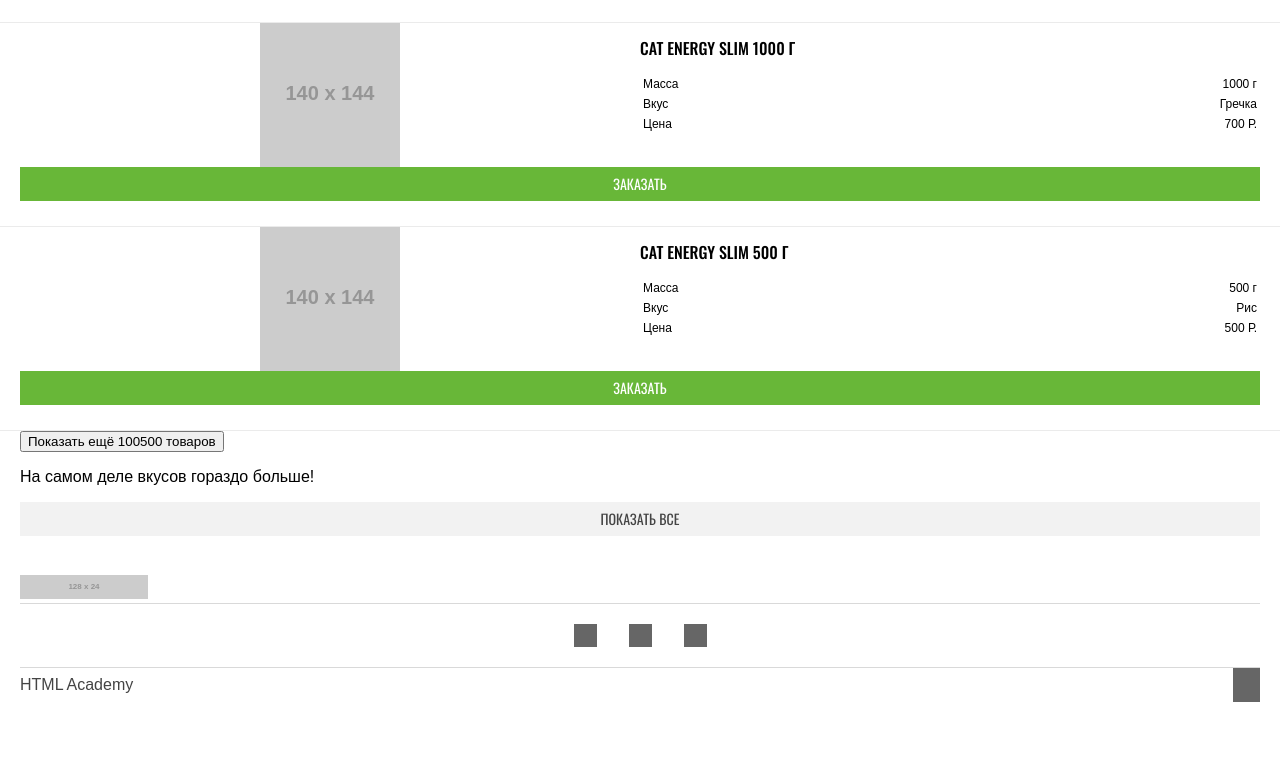
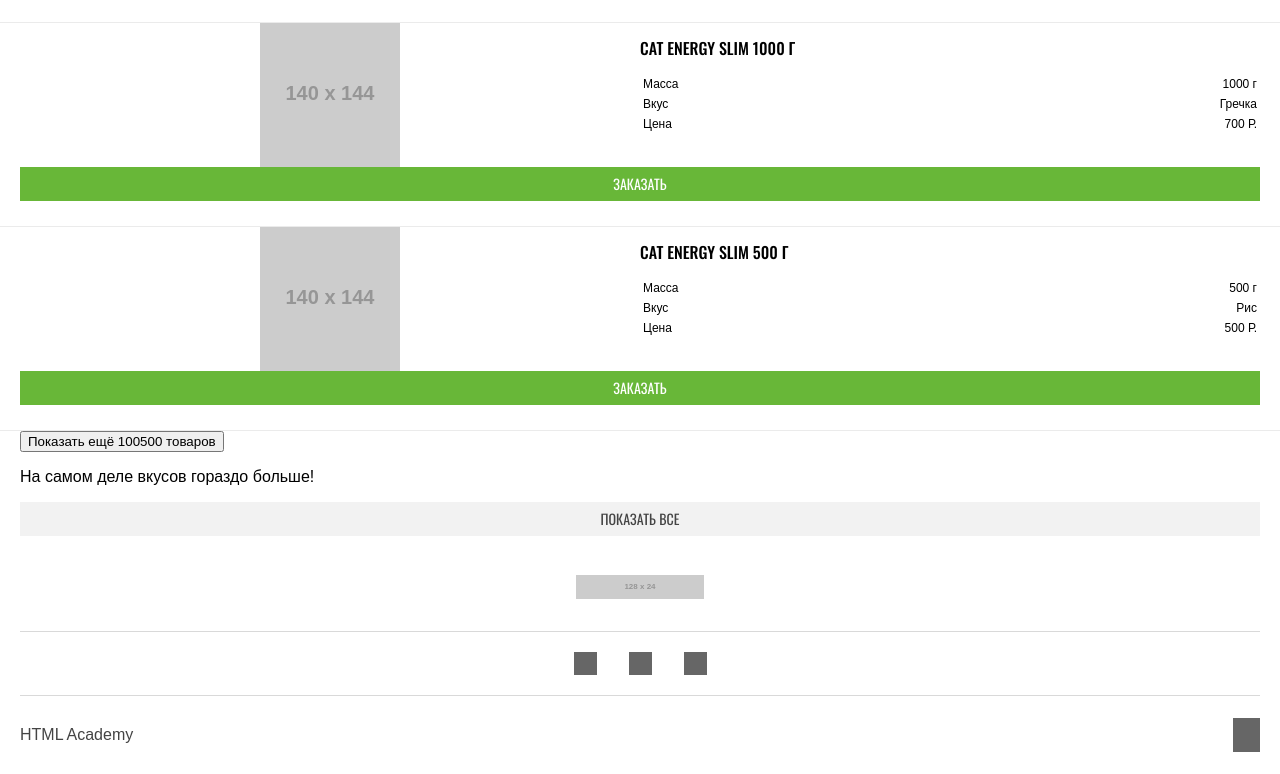
Before and after one commit to nikitasech/cat-energy, a website: page source/catalog.html in a window 1280 px wide. Shown: the part 1353-2127 px from the top of the page. Before the commit the page ends 2055 px from the top, so only its background shows below. Drawn offline with nearby package versions, Linux system fonts and the light colour scheme; files that its build step writes are made by us from their sources; placeholder pictures from the web are drawn by us.

Commit message:
Привёл футер на всех страницах к единному виду

```diff
--- a/source/catalog.html
+++ b/source/catalog.html
@@ -222,7 +222,9 @@
 
     <footer class="main-footer container">
       <!-- Карта -->
-      <img class="main-footer__logo text-logo" src="https://via.placeholder.com/128x24" alt="Логотип Cat Energy" width="128" height="24">
+      <div class="main-footer__logo-container">
+        <img class="main-footer__logo text-logo" src="https://via.placeholder.com/128x24" alt="Логотип Cat Energy" width="128" height="24">
+      </div>
 
       <ul class="main-footer__social social">
         <li class="social__item">
@@ -253,7 +255,7 @@
         </li>
       </ul>
 
-      <a class="copyright" href="https://htmlacademy.ru/intensive/adaptive">
+      <a class="main-footer__copyright copyright" href="https://htmlacademy.ru/intensive/adaptive">
         <p class="copyright__text">HTML Academy</p>
         <svg class="copyright__icon" width="27" height="34">
           <use xlik:href="#icon-htmlacademy"></use>
```
Also changed, not shown: source/form.html (+4 -2 lines).
